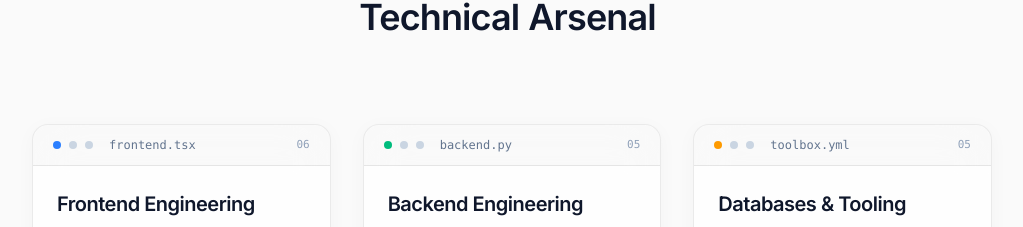
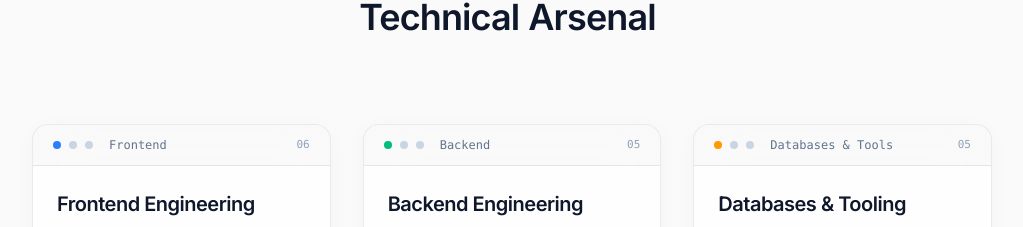
Before and after one commit to pranavkavade20/portfolio-pranav, a React (Vite) app: page /skills in a window 1280 px wide. Shown: the part 1751-1978 px from the top of the page, without its empty margins (128-1151 px from the left). Built offline with nearby package versions, Linux system fonts and the light colour scheme.

Commit message:
fix: update file names in skillCategories for consistency and clarity

```diff
--- a/src/pages/Skill.jsx
+++ b/src/pages/Skill.jsx
@@ -27,7 +27,7 @@ import postmanIcon from '../assets/skills/database_tools/Postman.svg';
 
 const skillCategories = [
   {
-    fileName: 'frontend.tsx',
+    fileName: 'Frontend',
     title: 'Frontend Engineering',
     description: 'Building interactive interfaces and responsive UI',
     accent: 'bg-blue-500',
@@ -41,7 +41,7 @@ const skillCategories = [
     ],
   },
   {
-    fileName: 'backend.py',
+    fileName: 'Backend',
     title: 'Backend Engineering',
     description: 'Designing APIs, data models and business logic',
     accent: 'bg-emerald-500',
@@ -54,7 +54,7 @@ const skillCategories = [
     ],
   },
   {
-    fileName: 'toolbox.yml',
+    fileName: 'Databases & Tools',
     title: 'Databases & Tooling',
     description: 'Version control, data storage and dev workflow',
     accent: 'bg-amber-500',
```
